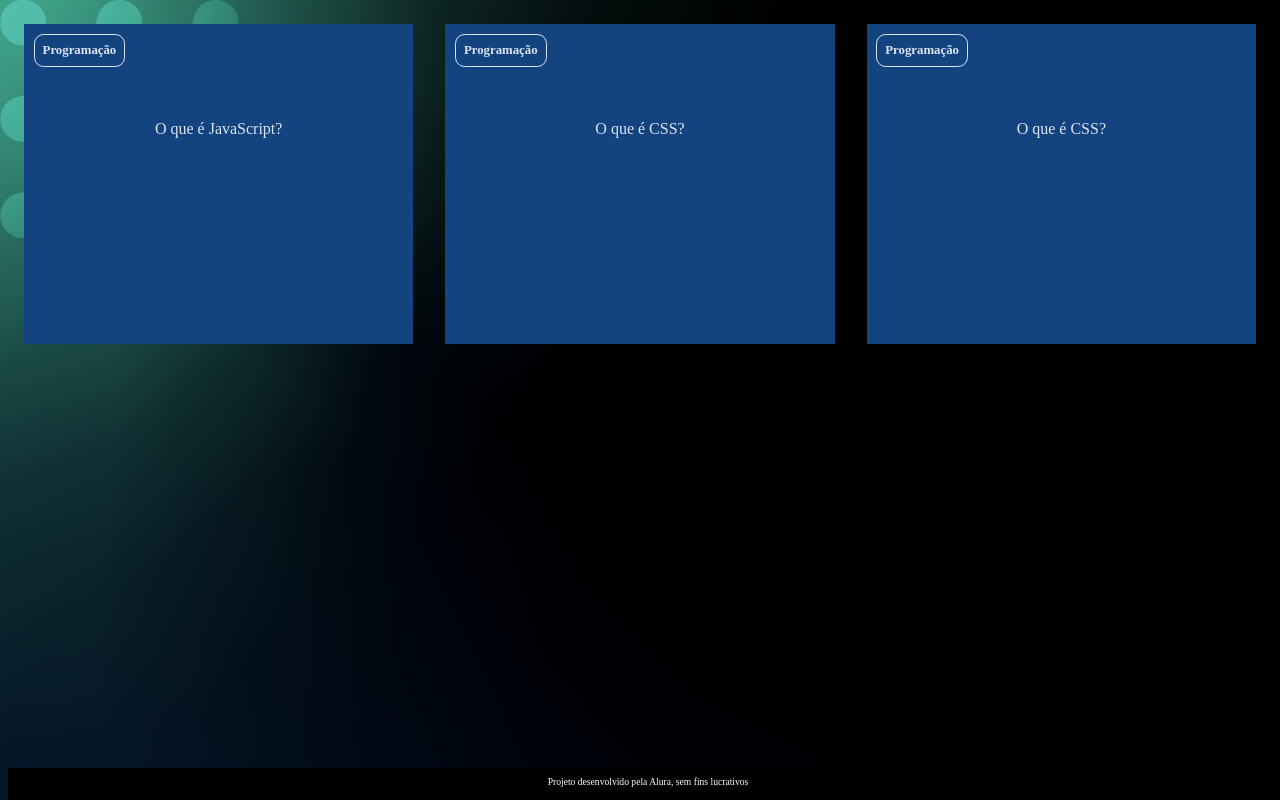
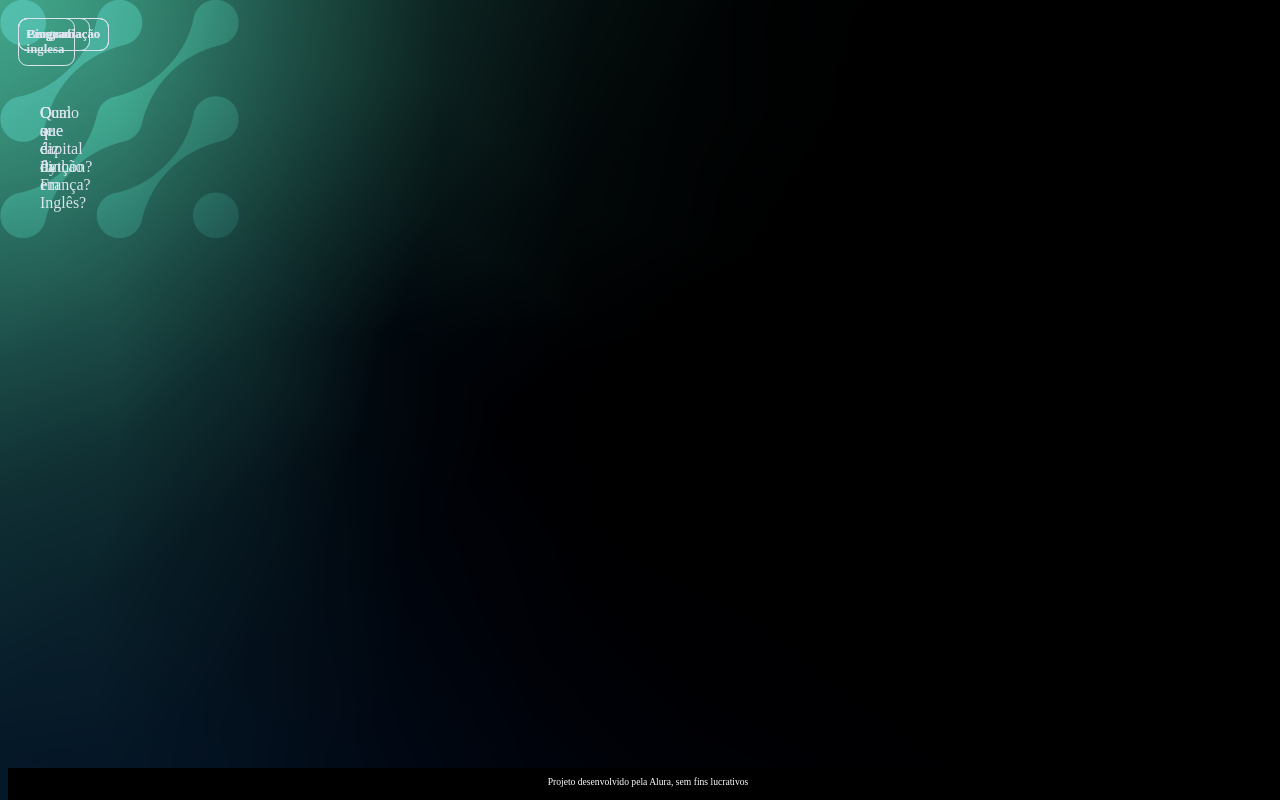
Before and after one commit to ProfXaxa/Flashcard2A, a plain HTML site: page index.html in a window 1280 px wide. Drawn offline with Linux system fonts and the light colour scheme.

Commit message:
innerHTML

```diff
--- a/app.js
+++ b/app.js
@@ -1,3 +1,17 @@
-function criaCartao(categoria, pergunta, reposta){
-    console.log(categoria, pergunta, resposta)
+function criaCartao(categoria, pergunta, resposta){
+    let container = document.getElementById('container')
+    let cartao = document.createElement('article')
+
+    cartao.innerHTML = `
+    <div class="cartao__conteudo">
+    <h3>${categoria}</h3>
+    <div class="cartao__conteudo__pergunta">
+    <p>${pergunta}</p>
+    </div>
+    <div class="cartao__conteudo__resposta">
+    <p>${resposta}</p>
+    </div>
+    </div>
+    `
+    container.appendChild(cartao)
 }
--- a/index.html
+++ b/index.html
@@ -9,7 +9,7 @@
 <body>
     <main>
         <section id="container">
-            <article class="cartao">
+           <!-- <article class="cartao">
                 <div class="cartao__conteudo">
                     <h3>Programação</h3>
                     <div class="cartao__conteudo__pergunta">
@@ -41,11 +41,13 @@
                     <p>O CSS é uma linguagem de estilização</p>
                     </div>
                 </div>
-            </article>
+            </article> -->
         </section>
     </main>
     <footer>
         <p>Projeto desenvolvido pela Alura, sem fins lucrativos</p>
     </footer>
+    <script src="app.js"></script>
+    <script src="perguntas.js"></script>
 </body>
 </html>
--- a/perguntas.js
+++ b/perguntas.js
@@ -15,3 +15,9 @@ criaCartao(
     'O que é função',
     'Uma função é um bloco de código que executa alguma tarefa'
 )
+
+criaCartao(
+    'Lingua inglesa',
+    'Como se diz oi em Inglês?',
+    'Oi em inglês é HI (RAI)'
+)
```
